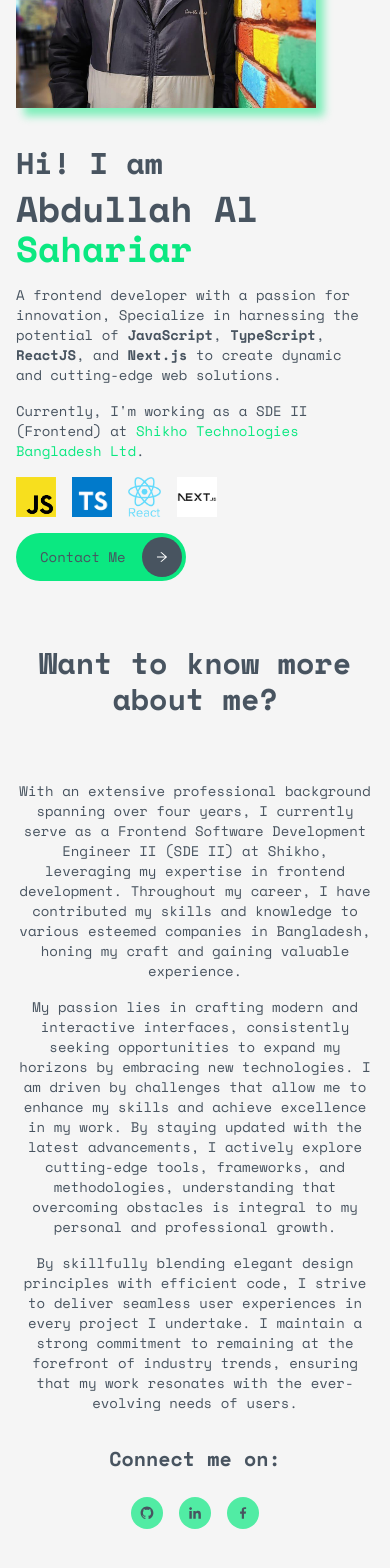
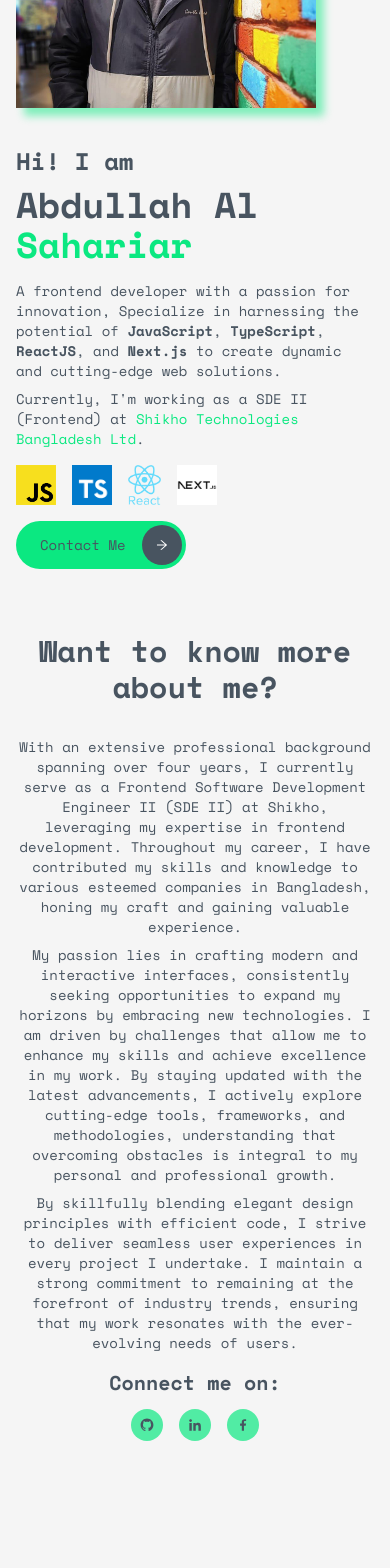
Before and after one commit to shahariar50/personal-portfolio, a Next.js app: page / in a window 390 px wide. Shown: the part 320-1888 px from the top of the page. After the commit the page ends 1801 px from the top, so only its background shows below. Built offline with nearby package versions, Linux system fonts and the light colour scheme.

Commit message:
responsive about section

```diff
--- a/src/app/globals.css
+++ b/src/app/globals.css
@@ -44,7 +44,7 @@
     @apply no-underline text-primary hover:underline;
   }
   p {
-    @apply mb-4;
+    @apply mb-2 lg:mb-4;
   }
 
   body {
--- a/src/components/pages/homePage/AboutSection.tsx
+++ b/src/components/pages/homePage/AboutSection.tsx
@@ -5,12 +5,12 @@ import { GrFacebookOption, GrGithub, GrLinkedinOption } from "react-icons/gr";
 
 const AboutSection = () => {
   return (
-    <section className="pb-20">
+    <section className="pb-10 lg:pb-20">
       <Container>
-        <div className="mb-16">
+        <div className="mb-8 lg:mb-16">
           <h2 className="text-center">Want to know more about me?</h2>
         </div>
-        <div className="max-w-[1200px] mx-auto text-center mb-8">
+        <div className="max-w-[1200px] mx-auto text-center mb-4 lg:mb-8">
           <p>
             With an extensive professional background spanning over four years,
             I currently serve as a Frontend Software Development Engineer II
@@ -38,7 +38,7 @@ const AboutSection = () => {
           </p>
         </div>
         <div>
-          <h4 className="text-center mb-6">Connect me on:</h4>
+          <h4 className="text-center mb-3 lg:mb-6">Connect me on:</h4>
           <ul className="flex justify-center gap-4">
             <li>
               <Link
--- a/src/components/pages/homePage/BannerSection.tsx
+++ b/src/components/pages/homePage/BannerSection.tsx
@@ -10,7 +10,7 @@ const BannerSection = () => {
       <Container>
         <div className="flex flex-wrap py-16 lg:py-40">
           <div className="w-full lg:w-8/12 xl:w-7/12 order-1 lg:order-0">
-            <h2 className="mb-2 lg:mb-4">Hi! I am</h2>
+            <h3 className="mb-2 lg:mb-4">Hi! I am</h3>
             <h1 className="mb-4 lg:mb-8">
               Abdullah Al <span className="text-primary">Sahariar</span>
             </h1>
```
